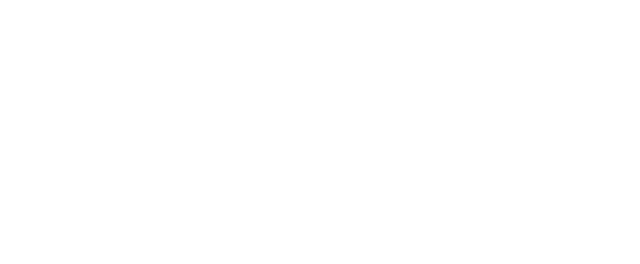
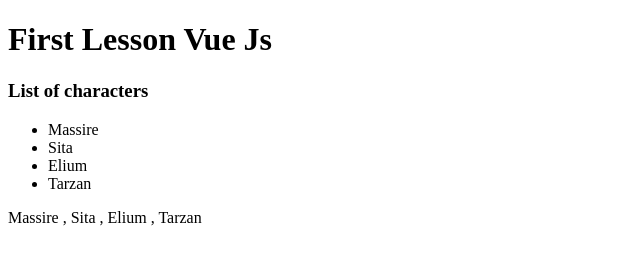
Before and after one commit to massiresogore/started-vue, a plain HTML site: page index.html in a window 1280 px wide. Shown: the whole page, without its empty margins (0-640 px from the left). Drawn offline with nearby package versions, Linux system fonts and the light colour scheme.

Commit message:
lesson one done!

```diff
--- a/index.html
+++ b/index.html
@@ -8,6 +8,30 @@
     <title>Document</title>
 </head>
 <body>
+        <h1>First Lesson Vue Js</h1>
+    <div id="app">
+        <h3 v-if="characterList.length !== 0">List of characters </h3>
+        <h3 v-else>No  character list Found </h3>
+        <ul>
+            <li v-for="(character, index) in characterList">{{character.name}}</li>
+        </ul>
+            <span v-for="(character, index) in characterList">{{character.name}} {{index ===characterList.length - 1 ? "": ", "}}</span>
+
+
+    </div>
+    <script src="https://unpkg.com/vue@3/dist/vue.global.js"></script>
+    <script>
+        Vue.createApp({
+            data: ()=>({
+                characterList: [
+                    {name: "Massire"},
+                    {name: "Sita"},
+                    {name: "Elium"},
+                    {name: "Tarzan"},
+                ]
+            })
+        }).mount("#app");
+    </script>
 
 </body>
 </html>
```
